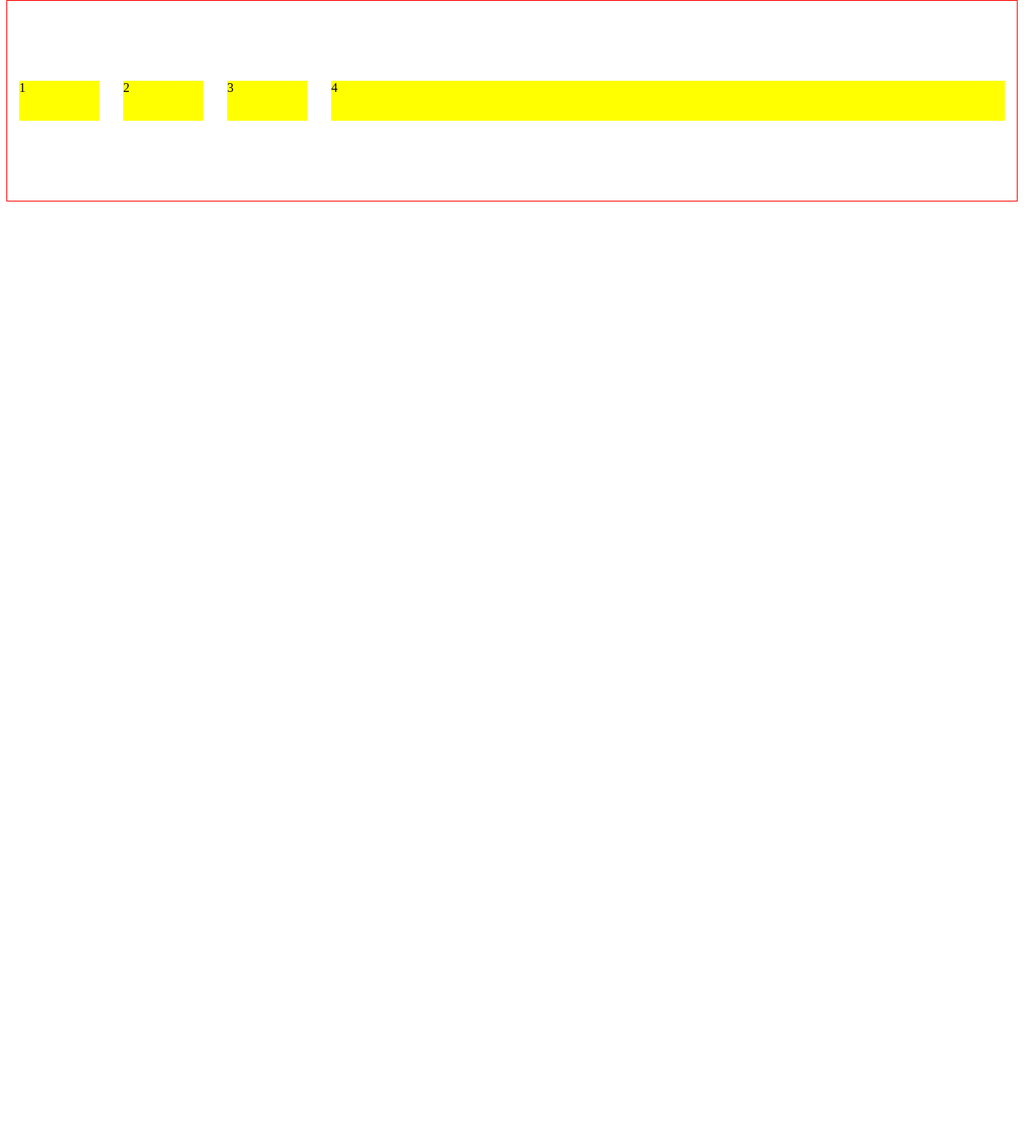
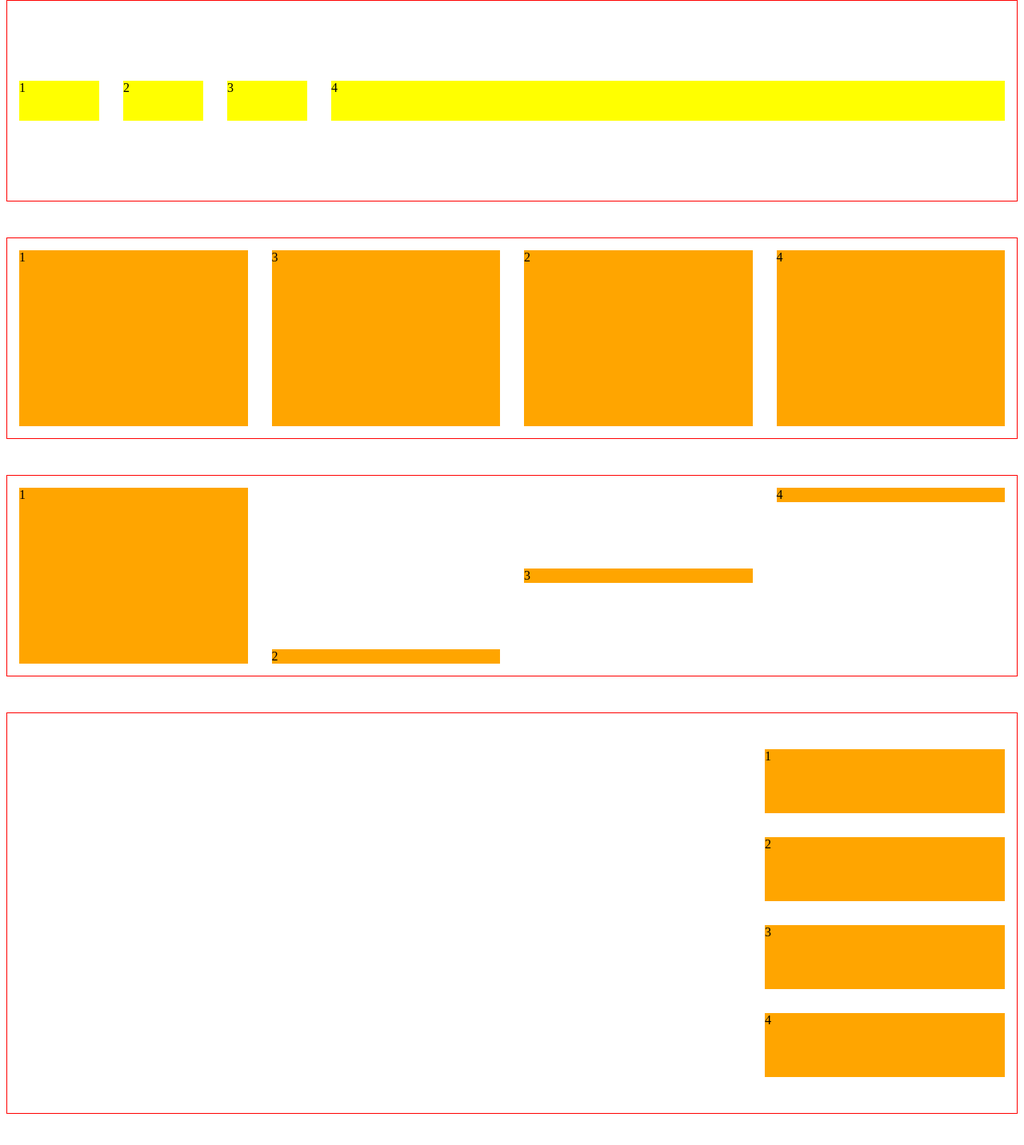
Before and after one commit to gabriel1734/html, a website: page 42_flexbox_inicio.html in a window 1280 px wide. Shown: the part 2214-3646 px from the top of the page at 80% size. Before the commit the page ends 2511 px from the top, so only its background shows below. Drawn offline with Linux system fonts and the light colour scheme.

Commit message:
finalizado o flex-box

```diff
--- a/42_flexbox_inicio.html
+++ b/42_flexbox_inicio.html
@@ -99,8 +99,33 @@
             flex-shrink: 3;
             flex: 1 3 100px;
           }
-
-
+          .flexbox:nth-child(12) div:nth-child(2){
+            order: 3;
+          }
+          .flexbox:nth-child(12) div:nth-child(4){
+            order: 4 ;
+          }
+           .flexbox:nth-child(13){
+            align-items: flex-start;
+           }
+           .flexbox:nth-child(13) div:nth-child(2){
+            align-self: flex-end;
+           }
+           .flexbox:nth-child(13) div:nth-child(3){
+            align-self: center;
+           }
+           .flexbox:nth-child(13) div:nth-child(1){
+            align-self: stretch;
+           }
+           .flexbox:nth-child(14){
+            justify-content: center;
+            align-items: flex-end;
+            flex-direction: column;
+            height: 500px;
+           }
+           .flexbox:nth-child(14) div{
+            flex-basis: 80px;
+           }
         </style>
     </head>
     <body>
@@ -158,5 +183,23 @@
             <div class="div3">3</div>
             <div class="div4">4</div>
         </div>
+        <div class="flexbox">
+            <div class="div1">1</div>
+            <div class="div2">2</div>
+            <div class="div3">3</div>
+            <div class="div4">4</div>
+        </div>
+        <div class="flexbox">
+            <div class="div1">1</div>
+            <div class="div2">2</div>
+            <div class="div3">3</div>
+            <div class="div4">4</div>
+        </div>
+        <div class="flexbox">
+            <div class="div1">1</div>
+            <div class="div2">2</div>
+            <div class="div3">3</div>
+            <div class="div4">4</div>
+        </div>
     </body>
 </html>
```
Also changed, not shown: 43_flexbox_cards_inicio.html (added, +60 -0 lines).
